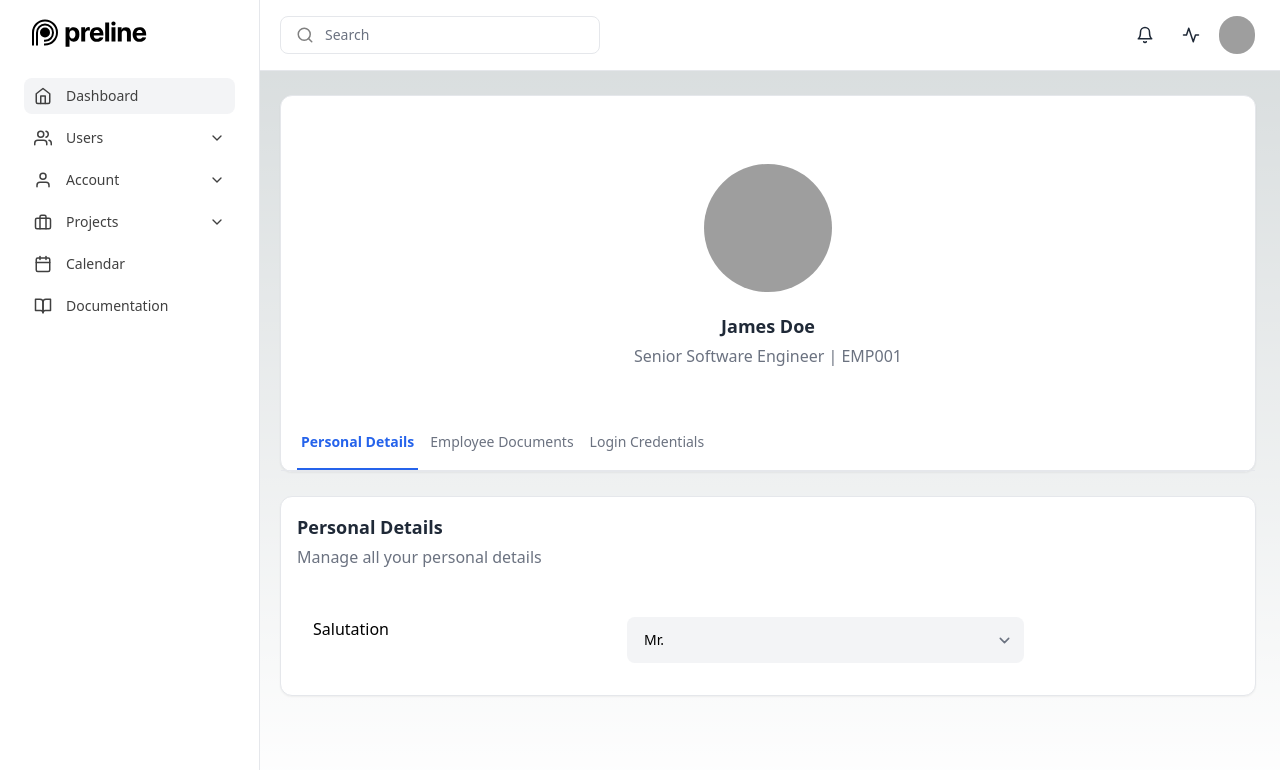
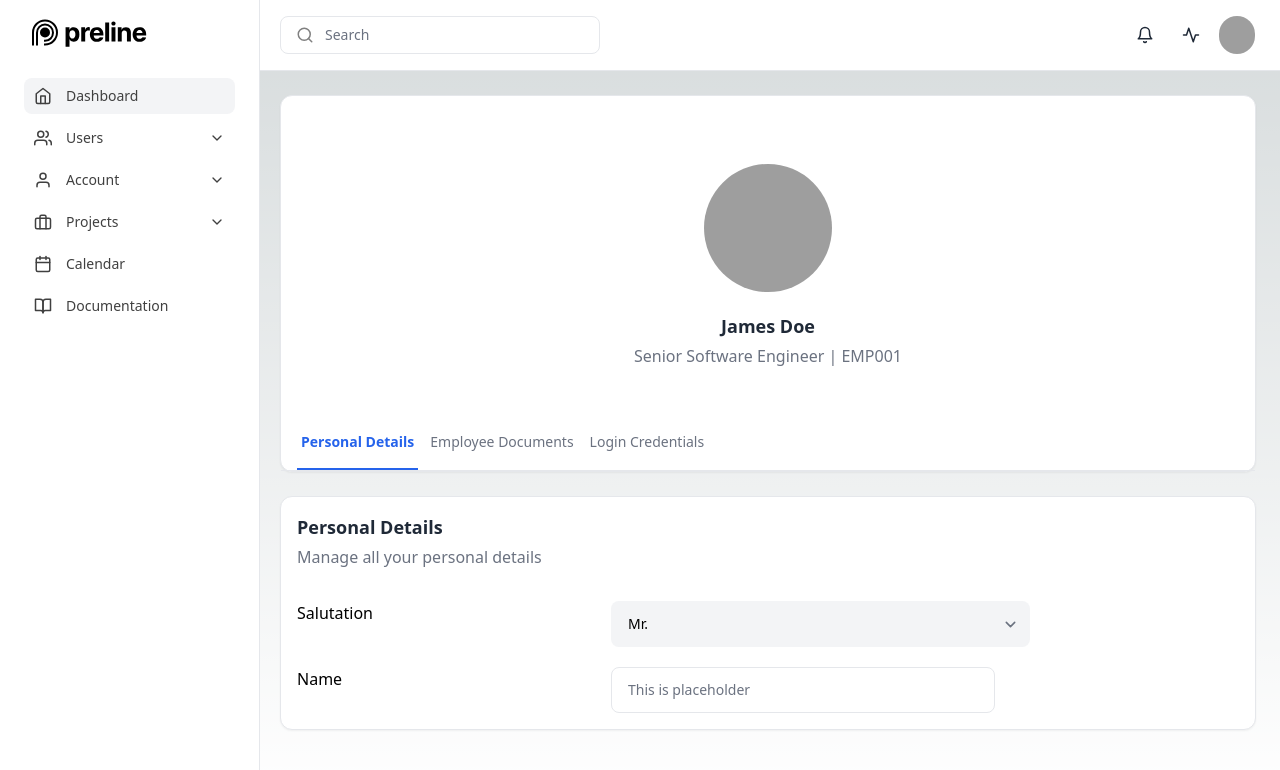
Before and after one commit to DoshiNeil/smartHRMS, a Next.js app: page /dashboard/profile in a window 1280 px wide. Shown: the top 770 px of the page. Built offline with nearby package versions, Linux system fonts and the light colour scheme; grey boxes are pictures that could not be loaded.

Commit message:
Adjusted classes for all the form components

```diff
--- a/src/app/dashboard/profile/PersonalDetails.tsx
+++ b/src/app/dashboard/profile/PersonalDetails.tsx
@@ -1,4 +1,5 @@
 import Form from '@@/components/form';
+import Name, { NameFieldType } from '@@/components/form/Name';
 import Salutation, {
   SalutationOptionType,
   SalutationOptions,
@@ -10,6 +11,9 @@ export default function PersonalDetails() {
 
   const handleSalutationUpdate = (value: SalutationOptionType) =>
     setPersonalDetails((prev) => ({ ...prev, salutation: value }));
+
+  const handleNameUpdate= (value: NameFieldType) =>
+    setPersonalDetails((prev) => ({ ...prev, name: value }));
 
   return (
     <div className='flex flex-col rounded-xl border bg-white shadow-sm dark:border-neutral-700 dark:bg-neutral-900 dark:shadow-neutral-700/70'>
@@ -27,6 +31,9 @@ export default function PersonalDetails() {
           updateSalutation={handleSalutationUpdate}
           defaultValue={SalutationOptions.mr}
         />
+        <Name
+          updateName={handleNameUpdate}
+        />
       </Form>
     </div>
   );
--- /dev/null
+++ b/src/components/form/Name/index.tsx
@@ -0,0 +1,66 @@
+import { useEffect, useState } from 'react';
+
+export type NameFieldType = {
+  firstName: string;
+  lastName: string;
+  middelName?: string;
+};
+
+type NameProps = {
+  updateName: (name: NameFieldType) => void;
+  defaultName?: NameFieldType;
+};
+const Name: React.FC<NameProps> = ({ updateName }: NameProps) => {
+  const [name, setName] = useState<NameFieldType>({
+    firstName: '',
+    lastName: '',
+  });
+
+  useEffect(() => updateName(name), [name]);
+
+  const handleName = (
+    e: React.ChangeEvent<HTMLInputElement>,
+    key: 'first' | 'middle' | 'last'
+  ) => {
+    switch (key) {
+      case 'first':
+        setName((old) => ({
+          ...old,
+          firstName: e.target.value as string,
+        }));
+        break;
+
+      case 'middle':
+        setName((old) => ({
+          ...old,
+          middleName: e.target.value as string,
+        }));
+        break;
+
+      case 'last':
+        setName((old) => ({
+          ...old,
+          lastName: e.target.value as string,
+        }));
+        break;
+      default:
+        throw Error('Error with form/Name/handleName');
+    }
+  };
+
+  return (
+    <div className='grid  sm:grid-cols-1 md:grid-cols-6'>
+      <div className='grid md:col-span-2'>
+        <label className=''> Name </label>
+      </div>
+      <div className='grid md:col-span-4'>
+        <div className="max-w-sm space-y-3">
+          <input type="text"
+          className="py-3 px-4 block w-full border-gray-200 rounded-lg text-sm focus:border-blue-500 focus:ring-blue-500 disabled:opacity-50 disabled:pointer-events-none dark:bg-neutral-900 dark:border-neutral-700 dark:text-neutral-400 dark:placeholder-neutral-500 dark:focus:ring-neutral-600"
+          placeholder="This is placeholder"/>
+        </div>
+      </div>
+    </div>
+  );
+};
+export default Name;
--- a/src/components/form/Salutation/index.tsx
+++ b/src/components/form/Salutation/index.tsx
@@ -8,7 +8,7 @@ export const SalutationOptions = {
 } as const;
 
 export type SalutationOptionType =
-  | (typeof options)[keyof typeof options]
+  | (typeof SalutationOptions)[keyof typeof SalutationOptions]
   | null;
 
 type SalutationProps = {
@@ -20,7 +20,8 @@ const Salutation: React.FC<SalutationProps> = ({
   updateSalutation,
   defaultValue = null,
 }) => {
-  const [value, setValue] = useState<SalutationOptionType>(defaultValue);
+  const [value, setValue] =
+    useState<SalutationOptionType>(defaultValue);
   const handleChange = (
     event: React.ChangeEvent<HTMLSelectElement>
   ) => {
@@ -30,11 +31,11 @@ const Salutation: React.FC<SalutationProps> = ({
   useEffect(() => updateSalutation(value), [value]);
 
   return (
-    <>
-      <div className='grid p-4 md:col-span-2'>
+    <div className='grid  sm:grid-cols-1 md:grid-cols-6'>
+      <div className='grid md:col-span-2'>
         <label className=''> Salutation </label>
       </div>
-      <div className='grid p-4 md:col-span-4'>
+      <div className='grid md:col-span-4'>
         <select
           value={value as string}
           onChange={handleChange}
@@ -47,7 +48,7 @@ const Salutation: React.FC<SalutationProps> = ({
           ))}
         </select>
       </div>
-    </>
+    </div>
   );
 };
 
--- a/src/components/form/index.tsx
+++ b/src/components/form/index.tsx
@@ -2,7 +2,7 @@ type FormProps = { children: JSX.Element | JSX.Element[] };
 
 const Form: React.FC<FormProps> = ({ children }: FormProps) => {
   return (
-    <div className='grid p-4 sm:grid-cols-1 md:grid-cols-6'>
+    <div className='flex flex-col p-4 gap-y-5'>
       {children}
     </div>
   );
```
